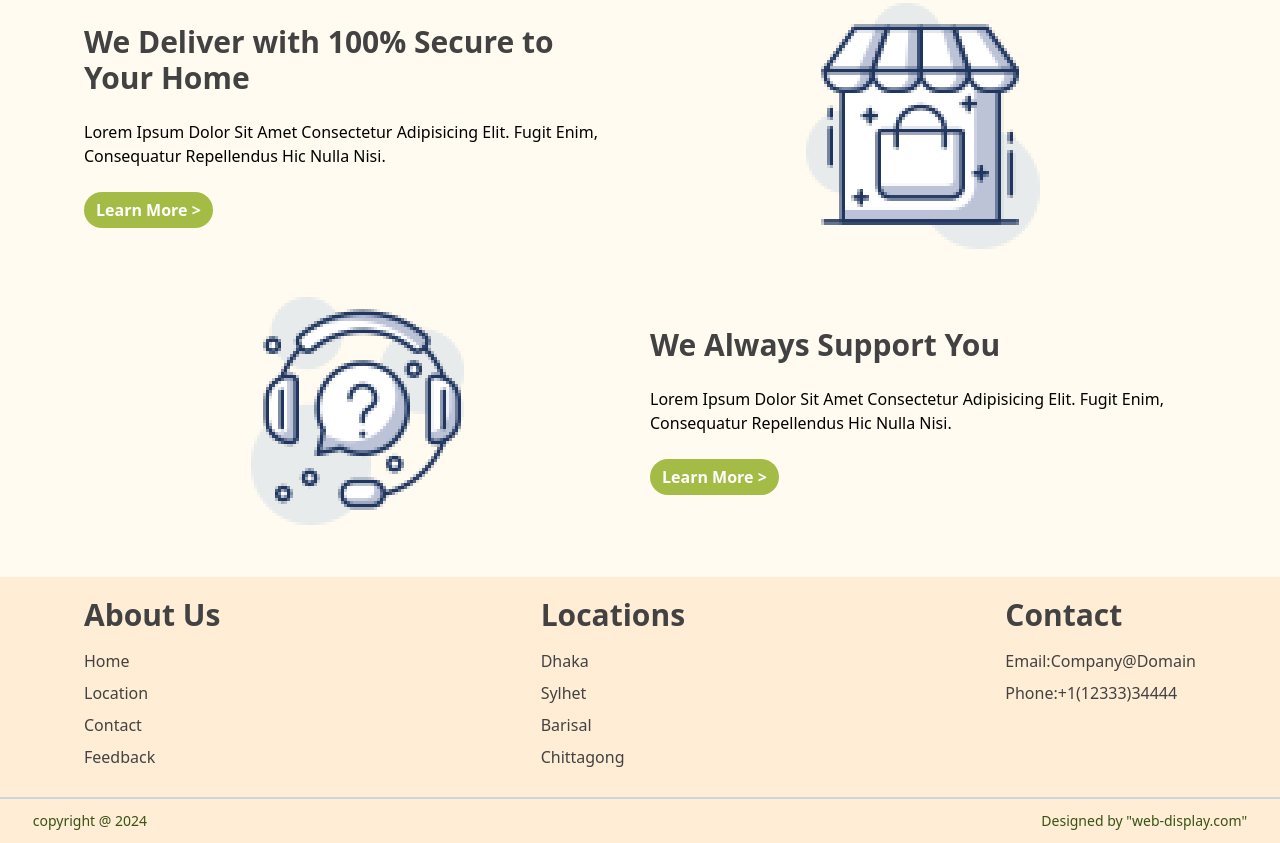
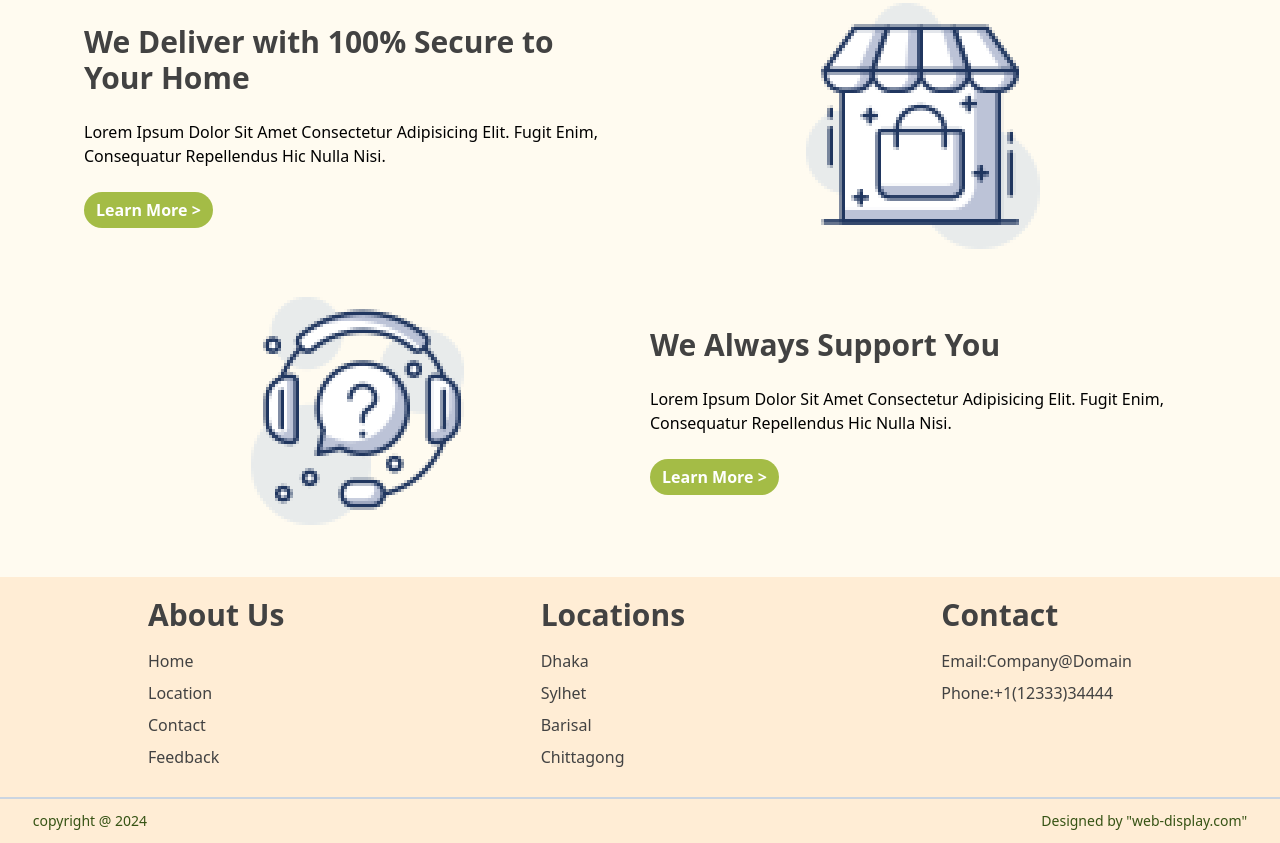
Before and after one commit to kazipintu/MERN-Devzone-Tailwindcss, a plain HTML site: page index.html in a window 1280 px wide. Shown: the part 2745-3588 px from the top of the page. Drawn offline with nearby package versions, Linux system fonts and the light colour scheme.

Commit message:
MERN/Devzone/Tailwindcss/Penguin-Fashion/ongoing

```diff
--- a/index.html
+++ b/index.html
@@ -226,7 +226,7 @@
 
   <!-- footer section -->
   <footer class="bg-orange-100 pt-5">
-    <div class="container w-[90%] mx-auto px-3 md:px-5 pb-3">
+    <div class="container w-[80%] mx-auto px-3 md:px-5 pb-3">
       <div class="md:flex justify-between">
         <div class="pb-3">
           <h2 class="text-3xl text-[#424242] font-bold pb-3">About Us</h2>
```
